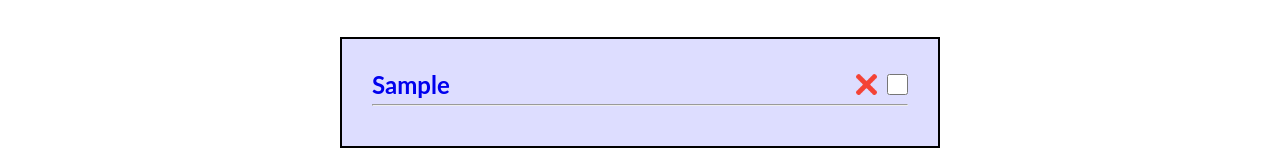
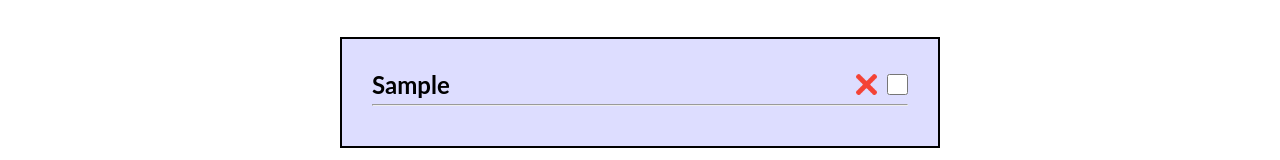
Before and after one commit to jh2946/angular-workshop-complete, an Angular app in the folder project/: page / in a window 1280 px wide. Both pictures are taken after typing "Sample" into the empty fields and a click on the button "Create". Shown: the part 155-315 px from the top of the page. Built offline with nearby package versions, Linux system fonts and the light colour scheme.

Commit message:
removed link

```diff
--- a/project/src/app/task/task.component.html
+++ b/project/src/app/task/task.component.html
@@ -1,8 +1,6 @@
 <div class="task" [ngClass]="{'completed': isChecked}">
     <div class="top-row">
-        <a href="history_homework.html" class="edit-link">
-            <h2>{{ title }}</h2>
-        </a>
+        <h2>{{ title }}</h2>
         <div class="button-row">
             <button class="task-delete" (click)="deleteItem()"><img src="assets/close.png" alt=""></button>
             <input class="task-checkbox" type="checkbox" [checked]="isChecked" (click)="doneOrNot($event)">
```
